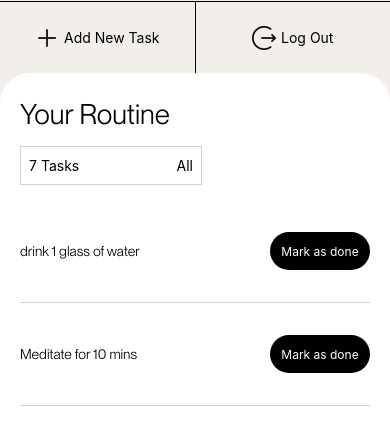
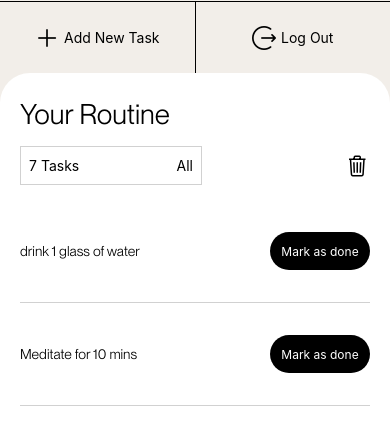
Before and after one commit to MyoThuKha/ToDo-app, a React Native app: screen /home in a window 390 px wide. Shown: the part 395-840 px from the top of the page. Built offline with nearby package versions, Linux system fonts and the light colour scheme.

Commit message:
added delete all

```diff
--- a/components/tasks.tsx
+++ b/components/tasks.tsx
@@ -1,10 +1,11 @@
 import React from "react";
 import { useState, useMemo } from "react";
 import { StyleSheet, Text, View } from "react-native";
-import { FlatList, TouchableOpacity } from "react-native";
+import { FlatList, TouchableOpacity, Modal } from "react-native";
 import { useDispatch, useSelector } from "react-redux";
-import { deleteTask } from "../datas/reducer";
+import { deleteAll, deleteTask } from "../datas/reducer";
 import globalStyle from "../styles/global";
+import { Ionicons } from "@expo/vector-icons";
 
 interface dataProps {}
 
@@ -26,24 +27,81 @@ const Tasks: React.FC<dataProps> = ({}) => {
     if (curr === local.length - 1) setCurrent(local[0]);
     else setCurrent(local[curr + 1]);
   };
+  const [showModal, setShowModal] = useState(false);
 
   return (
     <View style={[styles.section2]}>
+      {/* Your Routine */}
       <Text style={[globalStyle.display, styles.title]}>Your Routine</Text>
+
+      {/* delete confirmation */}
+      <Modal animationType="slide" visible={showModal} transparent={true}>
+        <View style={styles.modal}>
+          <Text style={[globalStyle.display, styles.dTitle]}>
+            Delete All Tasks?
+          </Text>
+          <View style={styles.deleteBtn}>
+            <TouchableOpacity
+              onPress={() => {
+                dispatch(deleteAll());
+                setShowModal(false);
+              }}
+            >
+              <Text>Confirm</Text>
+            </TouchableOpacity>
+            <View
+              style={{ ...globalStyle.verticleLine, backgroundColor: "black" }}
+            ></View>
+            <TouchableOpacity onPress={() => setShowModal(false)}>
+              <Text>Cancel</Text>
+            </TouchableOpacity>
+          </View>
+        </View>
+      </Modal>
+
+      {/* total */}
+      <View
+        style={{
+          flexDirection: "row",
+          justifyContent: "space-between",
+          alignItems: "center",
+        }}
+      >
         <View style={styles.total}>
           <Text>{tasks.length} Tasks</Text>
           <TouchableOpacity onPress={() => changeCategory()}>
             <Text style={{ textTransform: "capitalize" }}>{current}</Text>
           </TouchableOpacity>
         </View>
+
+        {/* delete all */}
+        <TouchableOpacity onPress={() => setShowModal(true)}>
+          <Ionicons name="trash-outline" color="black" size={24} />
+        </TouchableOpacity>
+      </View>
+
+      {/* items */}
+      {tasks.length === 0 ? (
+        // no task message
+        <View
+          style={{ flex: 1, justifyContent: "center", alignItems: "center" }}
+        >
+          <Text style={{ ...globalStyle.display, fontSize: 16 }}>
+            There is no Tasks to Finish.
+          </Text>
+        </View>
+      ) : (
         <FlatList
           data={tasks}
           renderItem={({ item }: { item: { text: string; key: string } }) => {
             return (
               <View style={styles.item}>
+                {/* task */}
                 <Text style={{ ...globalStyle.display, flex: 1 }}>
                   {item.text}
                 </Text>
+
+                {/* marks as done */}
                 <View style={{ flex: 1, alignItems: "flex-end" }}>
                   <TouchableOpacity
                     style={styles.btn}
@@ -58,6 +116,7 @@ const Tasks: React.FC<dataProps> = ({}) => {
             );
           }}
         />
+      )}
     </View>
   );
 };
@@ -65,13 +124,45 @@ export default Tasks;
 
 const styles = StyleSheet.create({
   section2: {
+    elevation: 4,
     backgroundColor: "white",
     paddingHorizontal: 20,
     paddingVertical: 24,
     flex: 4,
     borderTopRightRadius: 30,
     borderTopLeftRadius: 30,
+    position: "relative",
   },
+
+  modal: {
+    position: "absolute",
+    bottom: 0,
+    width: "100%",
+    height: "45%",
+    paddingHorizontal: 24,
+    backgroundColor: "white",
+    borderTopRightRadius: 30,
+    borderTopLeftRadius: 30,
+    alignItems: "center",
+    justifyContent: "space-evenly",
+  },
+
+  dTitle: {
+    fontSize: 24,
+    paddingVertical: 24,
+    borderBottomWidth: 1,
+  },
+
+  deleteBtn: {
+    width: "100%",
+    flexDirection: "row",
+    justifyContent: "space-evenly",
+    borderWidth: 1,
+    borderRadius: 12,
+    paddingHorizontal: 4,
+    paddingVertical: 12,
+  },
+
   title: {
     fontSize: 28,
   },
--- a/datas/reducer.ts
+++ b/datas/reducer.ts
@@ -40,8 +40,11 @@ const tasksReducer = createSlice({
       const result = state.data.filter((each) => each.key !== key);
       state.data = result;
     },
+    deleteAll: (state) => {
+      state.data = [];
+    },
   },
 });
 
-export const { addTask, deleteTask } = tasksReducer.actions;
+export const { addTask, deleteTask, deleteAll } = tasksReducer.actions;
 export default tasksReducer.reducer;
```
Lines whose indentation alone changed are shown as unchanged.
